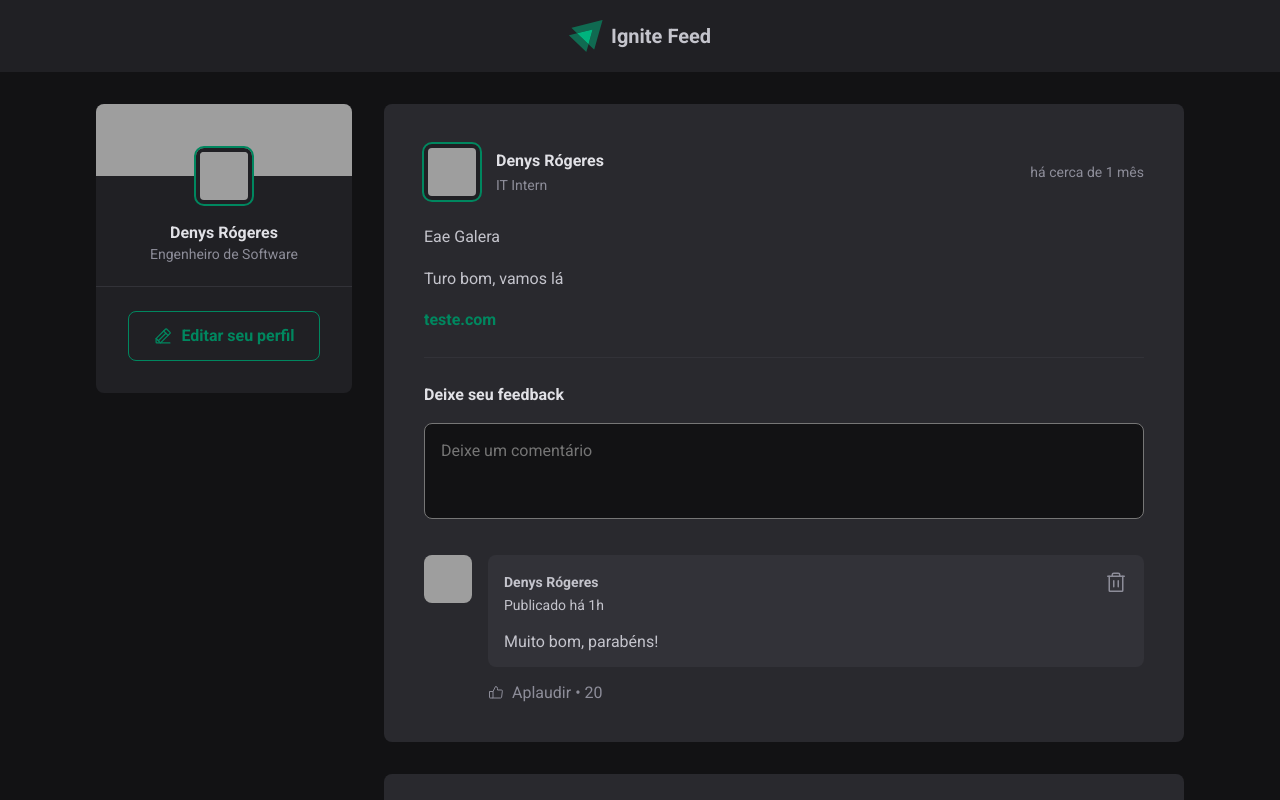
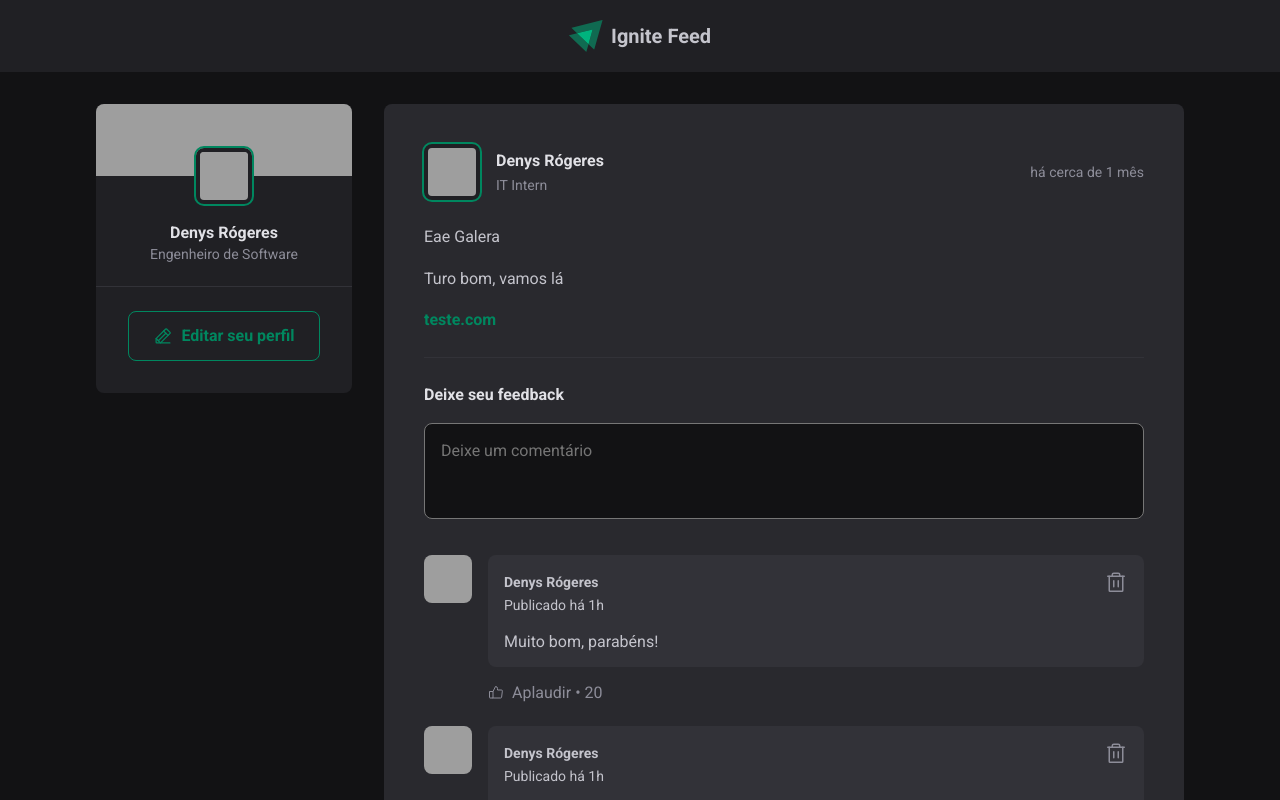
Before and after one commit to DenysRogeres/IgniteFeed, a React (Vite) app: page / in a window 1280 px wide. Shown: the top 800 px of the page. Built offline with nearby package versions, Linux system fonts and the light colour scheme; grey boxes are pictures that could not be loaded.

Commit message:
adicionando logica para comnetario

```diff
--- a/src/components/Post.jsx
+++ b/src/components/Post.jsx
@@ -1,3 +1,5 @@
+import { useState } from 'react';
+
 import { format, formatDistanceToNow } from 'date-fns';
 import ptBR from 'date-fns/locale/pt-BR';
 
@@ -7,6 +9,8 @@ import { Avatar } from './Avatar';
 import styles from './Post.module.css';
 
 export function Post({author, content, publishedAt}) {
+    const [comments, setComments] = useState([1,2]);
+
     const publishedDateFormatted = format(publishedAt, "dd 'de' LLLL 'às' HH:mm'h'", {
         locale: ptBR,
     });
@@ -15,6 +19,12 @@ export function Post({author, content, publishedAt}) {
         locale: ptBR,
         addSuffix: true
     })
+
+    function handleAddCommnet() {
+        event.preventDefault();
+
+        setComments([...comments, comments.length + 1]);
+    }
 
     return (
         <article className={styles.post}>
@@ -42,7 +52,7 @@ export function Post({author, content, publishedAt}) {
                 })}
            </div>
 
-           <form className={styles.commentForm}>
+           <form className={styles.commentForm} onSubmit={handleAddCommnet}>
                 <strong>Deixe seu feedback</strong>
 
                 <textarea
@@ -55,7 +65,9 @@ export function Post({author, content, publishedAt}) {
            </form>
 
            <div className={styles.commentList}>
-                <Comment />
+                {comments.map(comment => {
+                    return <Comment />
+                })}
            </div>
         </article>
     )
```
